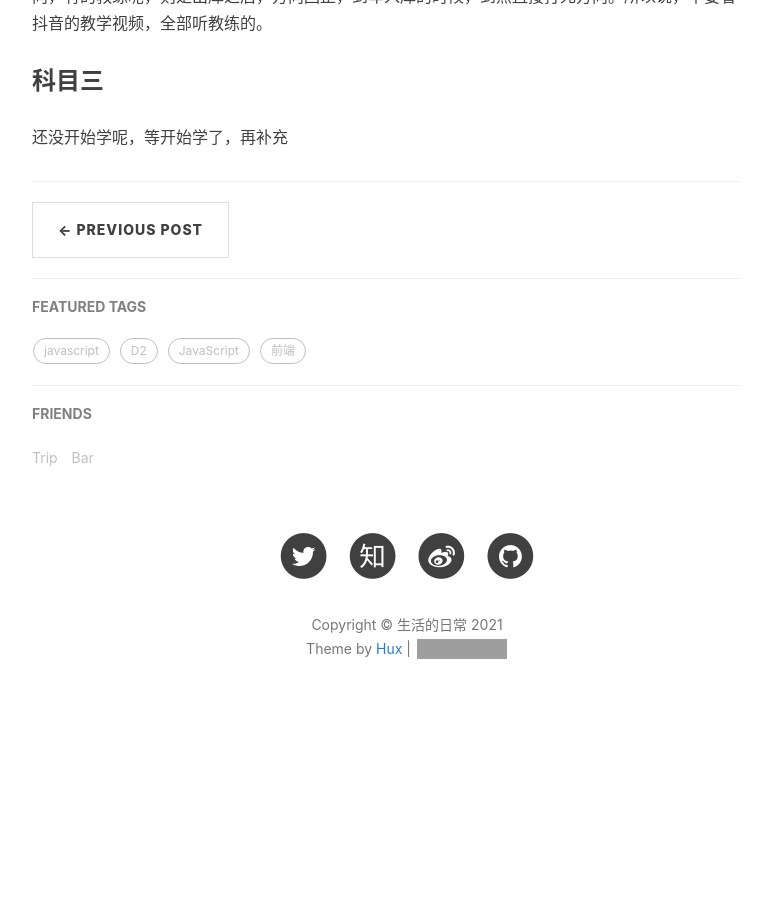
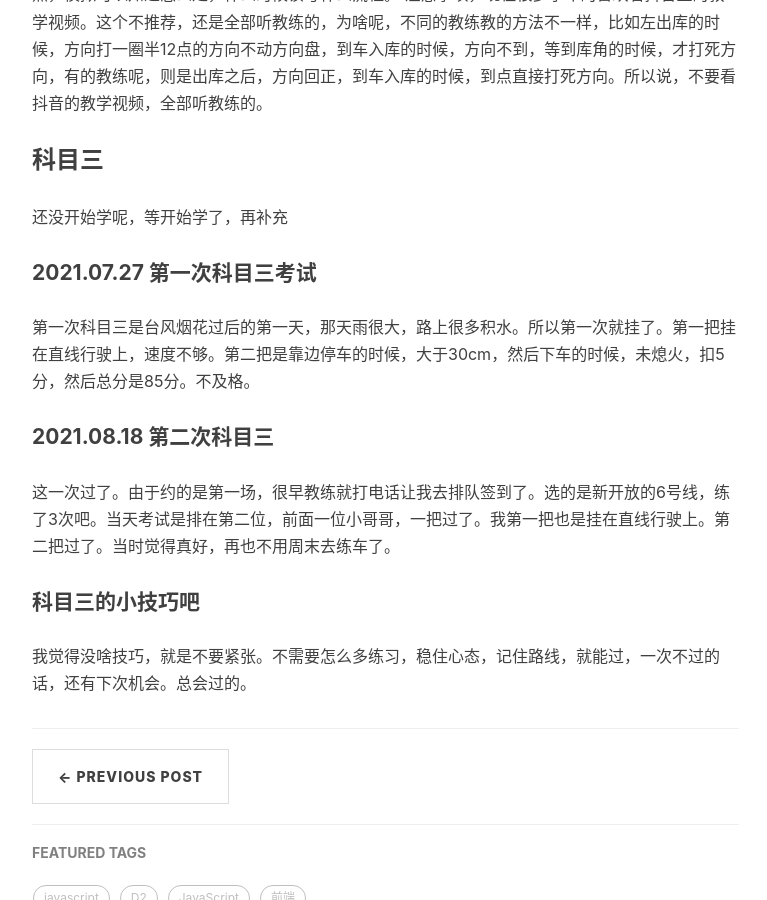
Before and after one commit to jianjiade/jianjiade.github.com, a Jekyll site: the page built from _posts/2021-06-20-xue-xi-jia-zhao-de-ri-ji.markdown, in a window 1280 px wide and 900 px high, scrolled down 1573 px. Shown: the whole window, without its empty margins (233-1000 px from the left). Built offline with Jekyll 4.4.1, drawn with Linux system fonts in a browser that asks for light colours; nearby versions of some CDN libraries; comment, search, counter and statistics services are not loaded; before the commit the page ends 2326 px from its top, so only the background shows below that; some of the changed text lies outside the part shown; grey boxes are pictures that could not be loaded.

Commit message:
科目三

```diff
--- a/_posts/2021-06-20-xue-xi-jia-zhao-de-ri-ji.markdown
+++ b/_posts/2021-06-20-xue-xi-jia-zhao-de-ri-ji.markdown
@@ -18,6 +18,8 @@ tags: [技能,驾照]
 | 报名  | 2021.4.3  |
 | 科目一 | 2021.4.27 |
 | 科目二 | 2021.6.19 |
+| 科目三挂了 | 2021.07.27|
+| 科目三过了 | 2021.08.18|
 
 ### 报名
 报名这个很简单了，找了驾校，给钱，基本上就可以了，不过要找对好的教练，不好的教练会让你学车特别有抵触情绪。不过这种一般都是靠口碑传播，熟人介绍，所以报名之前还是要问问周围有木有教练推荐的。有的教练练车的时候很凶的，一直骂人，不过也能理解，有的人好好说话就是不听，加上教练一直接触到的都是这样的学生时间久了，肯定会觉得这么都不会，怎么回事，说了要打死方向，咋不听呢，等等之类的。
@@ -34,3 +36,9 @@ tags: [技能,驾照]
 
 ### 科目三
 还没开始学呢，等开始学了，再补充
+#### 2021.07.27 第一次科目三考试
+第一次科目三是台风烟花过后的第一天，那天雨很大，路上很多积水。所以第一次就挂了。第一把挂在直线行驶上，速度不够。第二把是靠边停车的时候，大于30cm，然后下车的时候，未熄火，扣5分，然后总分是85分。不及格。
+#### 2021.08.18 第二次科目三
+这一次过了。由于约的是第一场，很早教练就打电话让我去排队签到了。选的是新开放的6号线，练了3次吧。当天考试是排在第二位，前面一位小哥哥，一把过了。我第一把也是挂在直线行驶上。第二把过了。当时觉得真好，再也不用周末去练车了。
+#### 科目三的小技巧吧
+我觉得没啥技巧，就是不要紧张。不需要怎么多练习，稳住心态，记住路线，就能过，一次不过的话，还有下次机会。总会过的。
```
